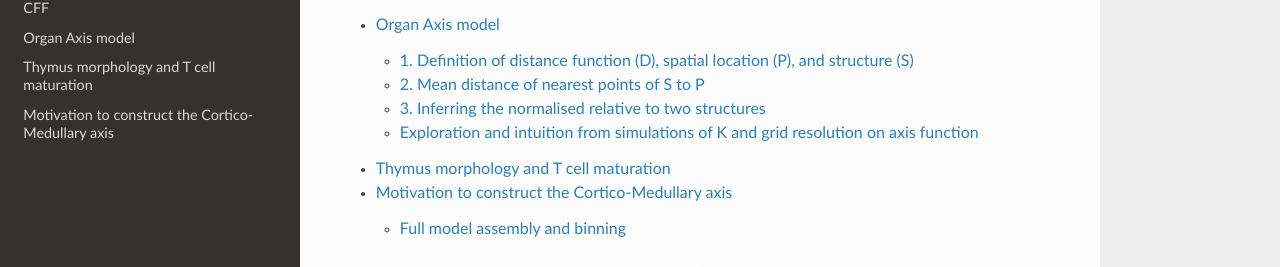
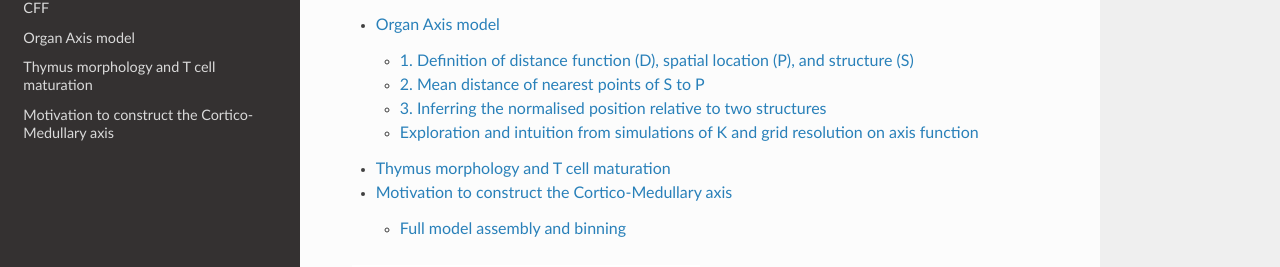
Before and after one commit to nadavyayon/organ_axis_tutorial, a Sphinx documentation site: the page built from docs/source/index.rst, in a window 1280 px wide and 900 px high, scrolled down 745 px. Shown: the part 159-426 px from the top of the window. Built offline with Sphinx 7.4.7 and the Read the Docs theme 3.1.0, drawn with Linux system fonts in a browser that asks for light colours.

Commit message:
Update Model formulation.rst

```diff
--- a/docs/source/Model formulation.rst
+++ b/docs/source/Model formulation.rst
@@ -20,7 +20,7 @@ For that we can define:
 .. image:: images//mu_equasion.png
    :width: 100%
 
-3. Inferring the normalised relative to two structures
+3. Inferring the normalised position relative to two structures
 --------------
 Subsequently, we can compute the relative (directional) position of any point P with respect to the distance to two structures. This is done through the normalised difference between μS1 and μS2. Function H describes a sigmoid in space, scaling between -1 and 1, with 0 marking the equidistance between structures S1 and S2.
 
```
